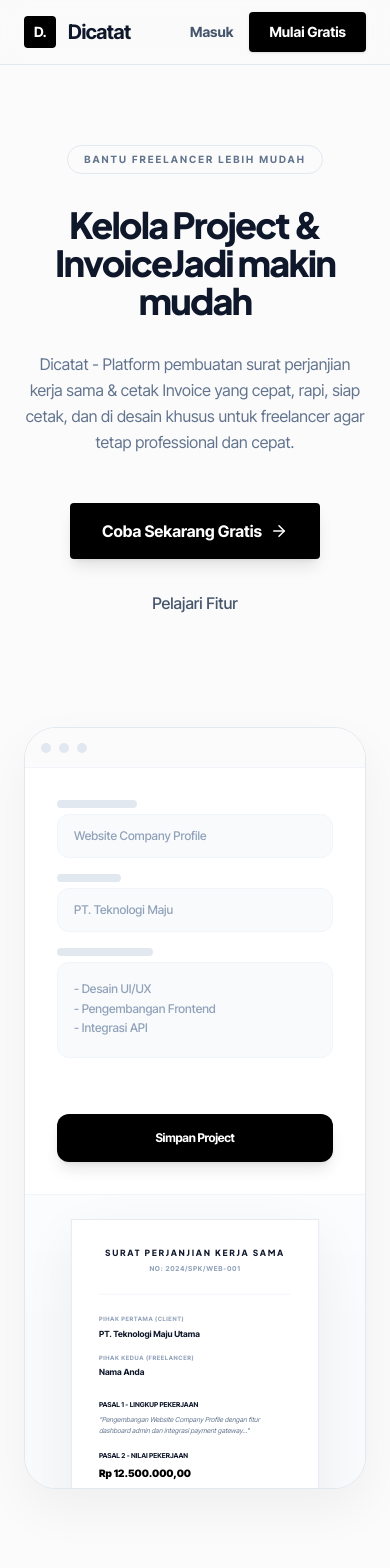
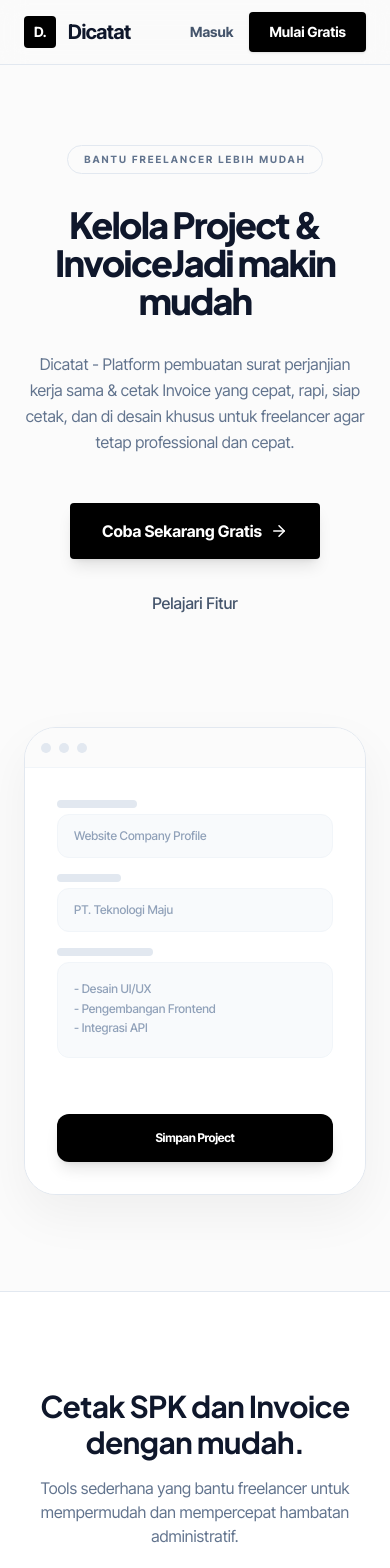
Before and after one commit to zyfdwm/dicatat, a Next.js app: page / in a window 390 px wide. Shown: the top 1568 px of the page. Built offline with nearby package versions, Linux system fonts and the light colour scheme; no server answers.

Commit message:
fix layout depan

```diff
--- a/src/app/page.tsx
+++ b/src/app/page.tsx
@@ -124,9 +124,9 @@ export default function LandingPage() {
               <div className="w-2.5 h-2.5 rounded-full bg-slate-200"></div>
             </div>
             {/* Fake App Layout */}
-            <div className="flex flex-col md:flex-row h-[720px] sm:h-[800px] md:h-[500px]">
+            <div className="flex flex-col md:flex-row h-auto md:h-[500px]">
               {/* Sidebar (Form Mockup) */}
-              <div className="w-full md:w-80 border-b md:border-b-0 md:border-r border-slate-100 p-8 md:p-6 flex flex-col gap-6 md:gap-5 bg-white shrink-0">
+              <div className="w-full md:w-80 md:border-r border-slate-100 p-8 md:p-6 flex flex-col gap-6 md:gap-5 bg-white shrink-0">
                 <div className="space-y-4">
                   <div className="space-y-1.5">
                     <div className="h-2 w-20 bg-slate-200 rounded"></div>
@@ -157,7 +157,7 @@ export default function LandingPage() {
               </div>
 
               {/* Document Preview (Realistic SPK) */}
-              <div className="flex-1 bg-slate-50 p-6 md:p-10 flex justify-center items-start overflow-hidden relative">
+              <div className="hidden md:flex flex-1 bg-slate-50 p-6 md:p-10 justify-center items-start overflow-hidden relative">
                 <div className="absolute inset-0 bg-linear-to-b from-white via-transparent to-transparent opacity-50"></div>
 
                 <div className="w-full max-w-md bg-white shadow-[0_20px_60px_rgba(0,0,0,0.06)] border border-slate-200 p-8 md:p-10 flex flex-col scale-[0.85] sm:scale-95 md:scale-100 origin-top animate-in fade-in slide-in-from-bottom-4 duration-700">
```
